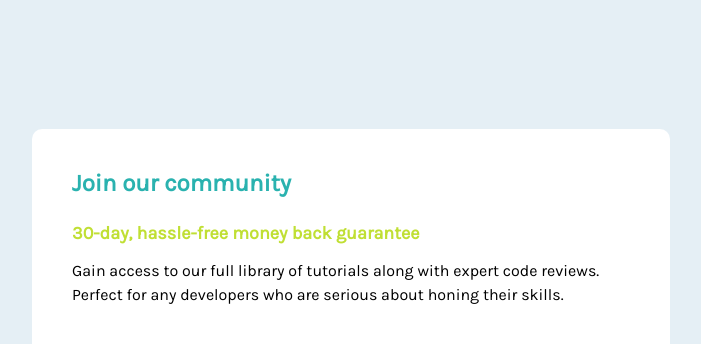
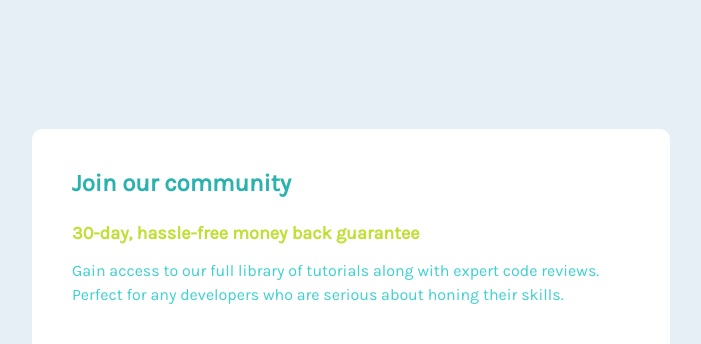
Before and after one commit to mnsa2020/single-price-grid-component-master, a plain HTML site: page index.html in a window 1280 px wide. Shown: the top 344 px of the page, without its empty margins (289-990 px from the left). Drawn offline with Linux system fonts and the light colour scheme.

Commit message:
Add files via upload

```diff
--- a/scss/style.scss
+++ b/scss/style.scss
@@ -25,6 +25,7 @@ main {
       }
       p {
         line-height: 1.5;
+        color: lighten($color: v.$Cyan, $amount: 10);
       }
     }
     .subscription {
```
Also changed, not shown: css/style.css, css/style.min.css, 2 other files.
